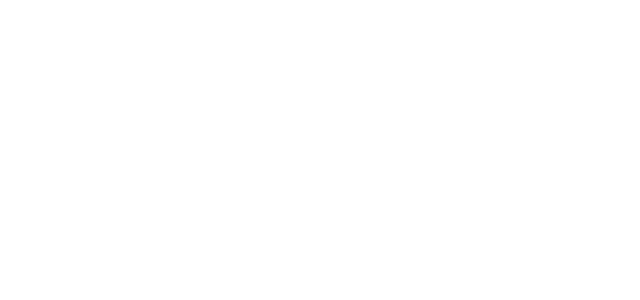
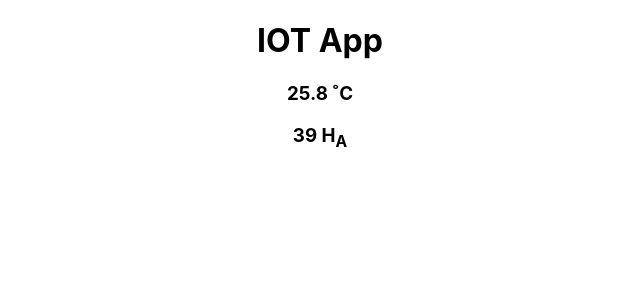
Before and after one commit to zemonas/tempanamolydetection, a React (Create React App) app: page / in a window 1280 px wide. Shown: the top 300 px of the page, without its empty margins (320-960 px from the left). Built offline with nearby package versions, Linux system fonts and the light colour scheme.

Commit message:
Basic Structure of the website
Added a basic HTML structure of the website

```diff
--- a/src/App.js
+++ b/src/App.js
@@ -1,7 +1,44 @@
 import "./App.css";
 
 function App() {
-  return <div className="App"></div>;
+  return (
+    <div className="App">
+      <div className="Header">
+        <h1>IOT App</h1>
+      </div>
+      <div className="Content">
+        {/* temp Humidity box */}
+        <div className="temp-humidity">
+          {/* temp box */}
+          <div className="temp-container">
+            <h3>{25.8} ˚C</h3>
+          </div>
+          {/* humidity box  */}
+          <div className="Humidity-container">
+            <h3>
+              {39} H<sub>A</sub>
+            </h3>
+          </div>
+        </div>
+
+        {/* temp echart */}
+        <div className="echart">
+          <div className="echart-container">
+            <div id="echart" className="echart-box"></div>
+          </div>
+        </div>
+        {/* humidity echart */}
+        <div className="echart">
+          <div className="echart-container">
+            <div id="echart2" className="echart-box"></div>
+          </div>
+        </div>
+
+        {/* reload */}
+        <div className="reload"></div>
+      </div>
+    </div>
+  );
 }
 
 export default App;
```
